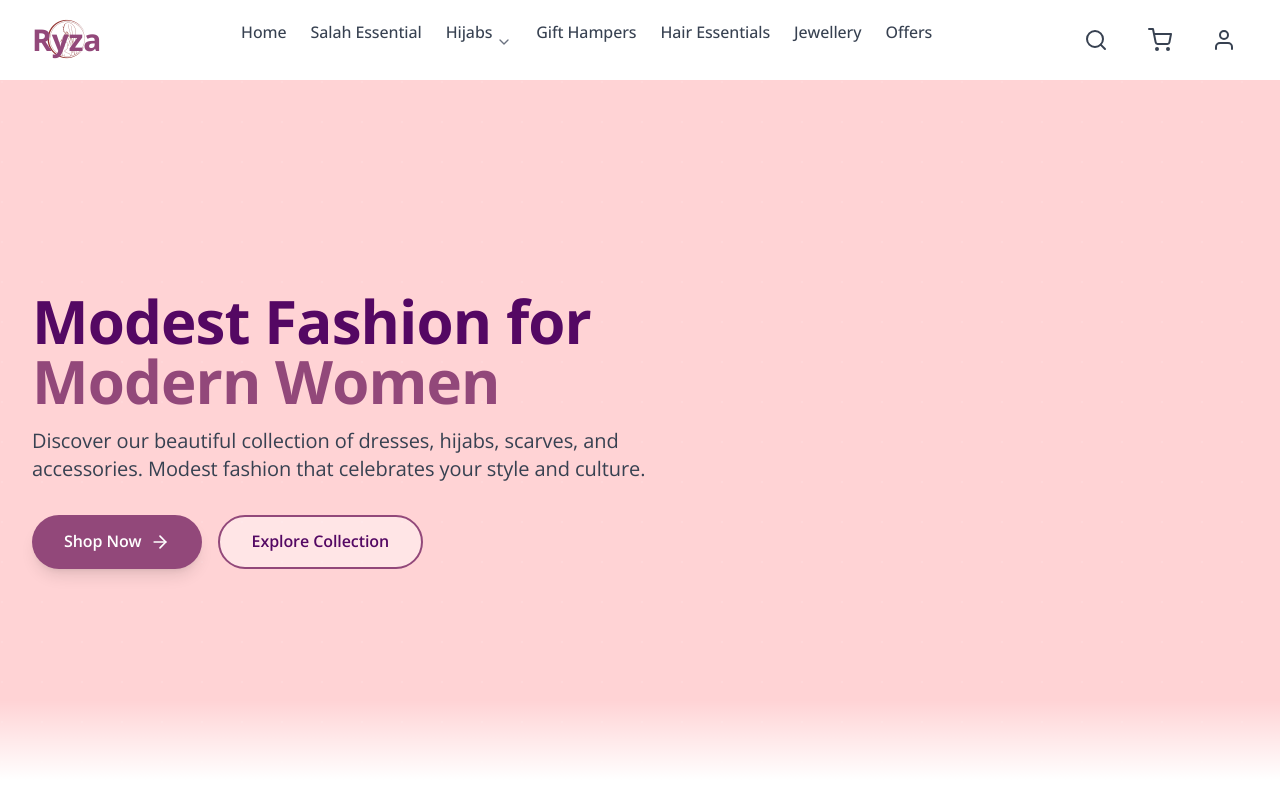
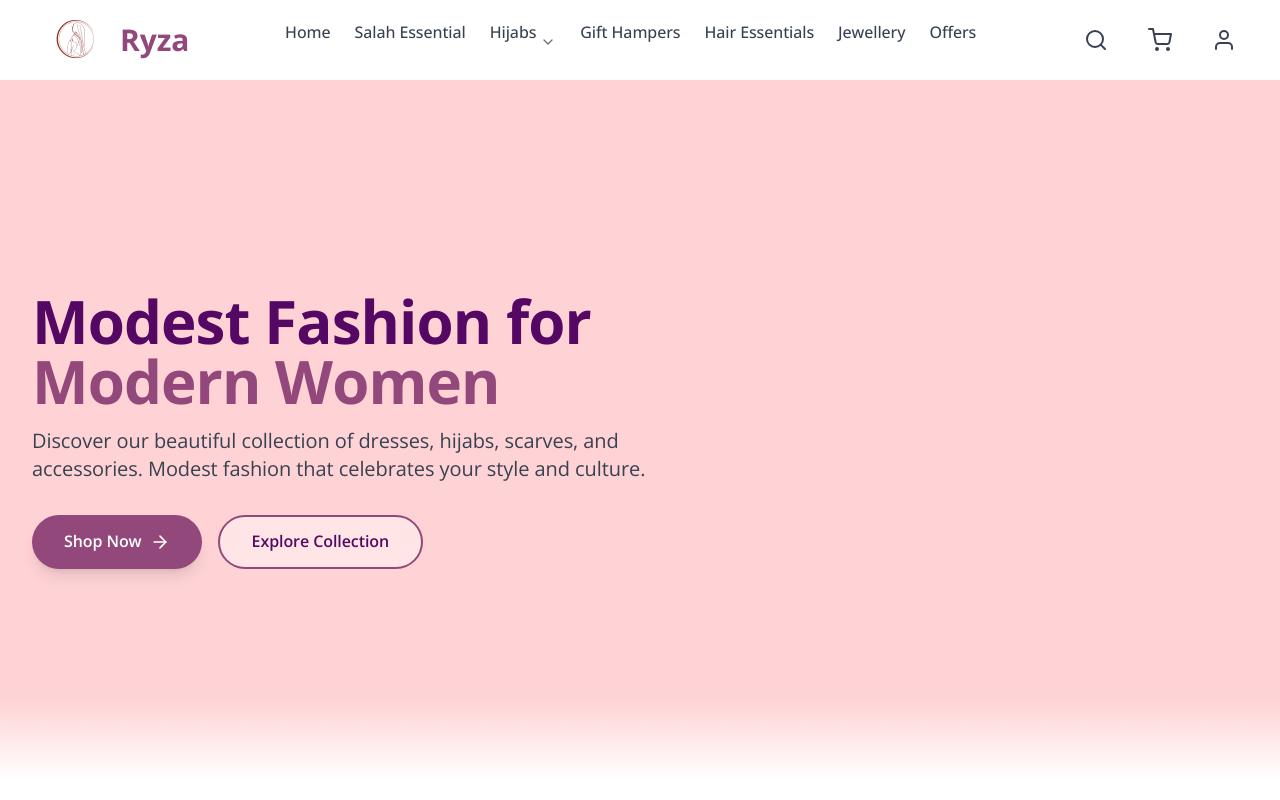
Before and after one commit to mohammed16ibraheem/Ryza, a Next.js app: page / in a window 1280 px wide. Shown: the top 800 px of the page. Built offline with nearby package versions, Linux system fonts and the light colour scheme.

Commit message:
Updated versal-3

```diff
--- a/components/Header.tsx
+++ b/components/Header.tsx
@@ -61,10 +61,8 @@ export default function Header() {
       <div className="max-w-7xl mx-auto px-4 sm:px-6 lg:px-8">
         <div className="flex items-center justify-between h-16 md:h-20">
           {/* Logo */}
-          <Link href="/" className="relative flex items-center justify-center touch-manipulation group hover:opacity-90 transition-opacity">
-            <div className="relative flex items-center justify-center">
-              {/* Logo Image Behind Text */}
-              <div className="absolute inset-0 flex items-center justify-center">
+          <Link href="/" className="flex items-center space-x-2 sm:space-x-3 touch-manipulation group hover:opacity-90 transition-opacity ml-2 sm:ml-3">
+            <div className="relative flex-shrink-0">
               <Image
                 src="/logo.png"
                 alt="Ryza Logo"
@@ -78,11 +76,9 @@ export default function Header() {
                 priority
               />
             </div>
-              {/* Text Over Logo */}
-              <span className="relative text-xl sm:text-2xl md:text-3xl font-bold text-primary-600 z-10">
+            <span className="text-xl sm:text-2xl md:text-3xl font-bold text-primary-600">
               Ryza
             </span>
-            </div>
           </Link>
 
           {/* Desktop Navigation */}
```
Also changed, not shown: 1 other file (tests, documents, lock files or other folders). Lines whose indentation alone changed are shown as unchanged.
